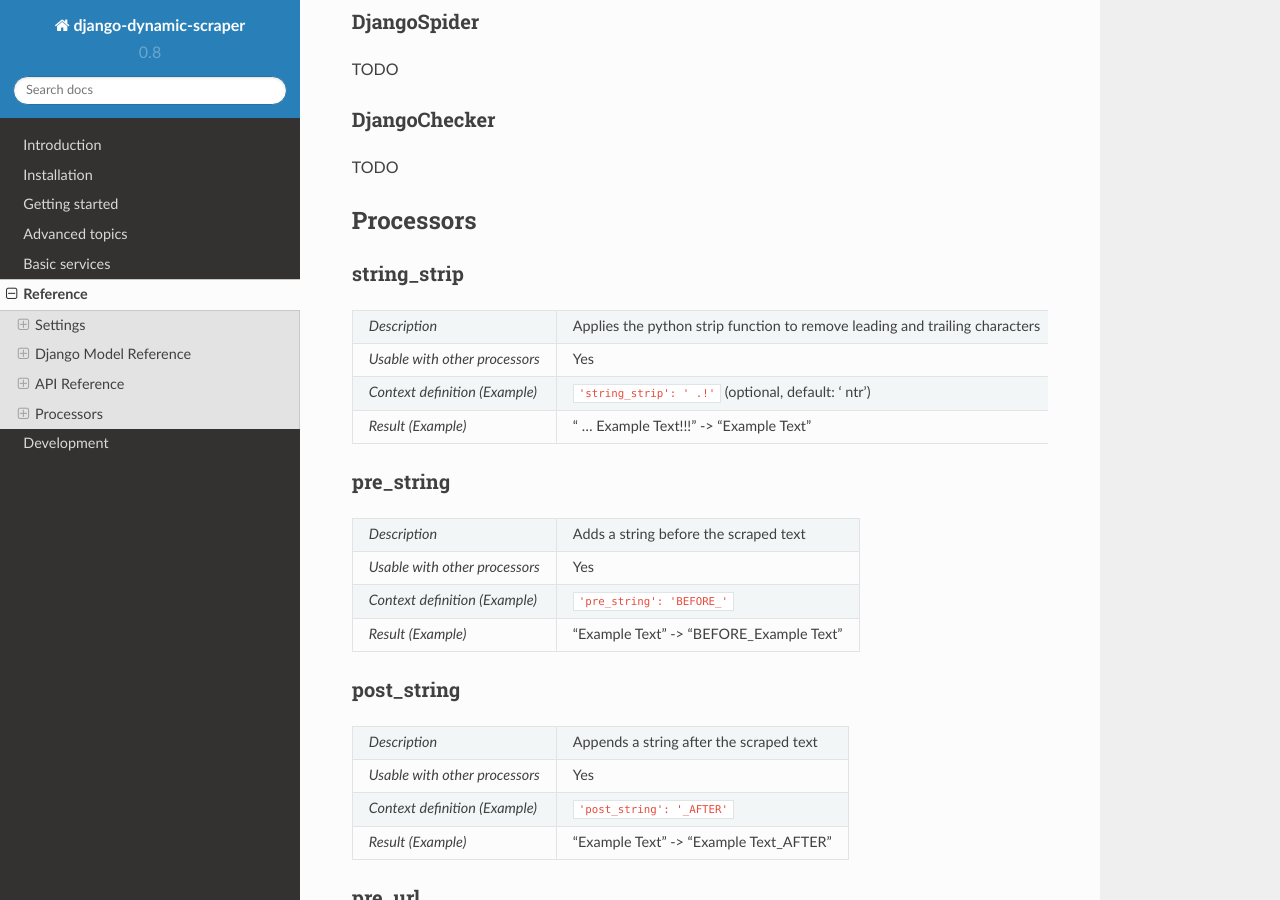
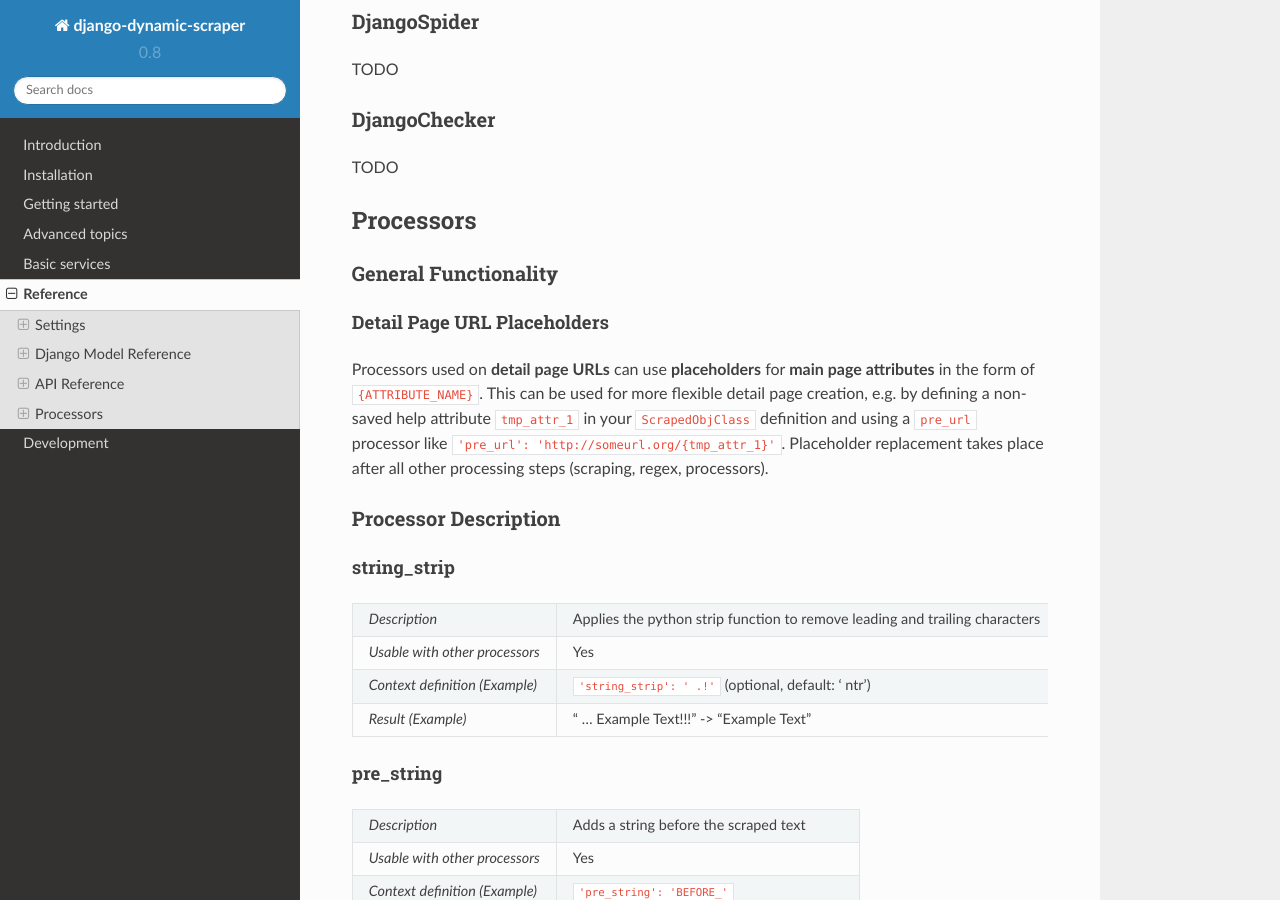
Before and after one commit to dev02019/django-dynamic-scraper, a Sphinx documentation site: the page built from docs/reference.rst, in a window 1280 px wide and 900 px high, scrolled down 2437 px. Built offline with Sphinx 7.4.7 and the Read the Docs theme 2.0.0, drawn with Linux system fonts in a browser that asks for light colours.

```diff
--- a/docs/development.rst
+++ b/docs/development.rst
@@ -94,6 +94,10 @@ Docker container can be run with::
 
 Release Notes
 =============
+**Changes in version 0.8.11-beta** (2016-01-05)
+
+* New :ref:`detail_page_url_placeholders` which can be used for more flexible detail page URL creation
+
 **Changes in version 0.8.10-beta** (2015-12-04)
 
 * New ``--with-next-alert`` flag for monitoring management cmds to reduce amount of mail alerts,
--- a/docs/getting_started.rst
+++ b/docs/getting_started.rst
@@ -269,6 +269,11 @@ This completes the xpath definitions for our scraper. The form you have filled o
    You can also **scrape** attributes of your object **from outside the base element** by using the ``..`` notation
    in your XPath expressions to get to the parent nodes!
 
+.. note::
+   Starting with ``DDS v.0.8.11`` you can build your **detail page URLs** with
+   placeholders for **main page attributes** in the form of ``{ATTRIBUTE_NAME}``, see :ref:`detail_page_url_placeholders` for further reference.
+
+
 .. _adding_request_page_types:
 
 Adding corresponding request page types
--- a/docs/reference.rst
+++ b/docs/reference.rst
@@ -139,8 +139,24 @@ TODO
 Processors
 ==========
 
+General Functionality
+---------------------
+
+.. _detail_page_url_placeholders:
+
+Detail Page URL Placeholders
+^^^^^^^^^^^^^^^^^^^^^^^^^^^^
+Processors used on **detail page URLs** can use **placeholders**
+for **main page attributes** in the form of ``{ATTRIBUTE_NAME}``. This can be used for more flexible
+detail page creation, e.g. by defining a non-saved help attribute ``tmp_attr_1`` in your ``ScrapedObjClass``
+definition and using a ``pre_url`` processor like ``'pre_url': 'http://someurl.org/{tmp_attr_1}'``.
+Placeholder replacement takes place after all other processing steps (scraping, regex, processors).
+
+Processor Description
+---------------------
+
 string_strip
-------------
+^^^^^^^^^^^^
 ============================== ================================================================
 *Description*                  Applies the python strip function to remove leading and trailing
                                characters
@@ -150,7 +166,7 @@ string_strip
 ============================== ================================================================
 
 pre_string
-----------
+^^^^^^^^^^
 ============================== ===================================================================
 *Description*                  Adds a string before the scraped text
 *Usable with other processors* Yes
@@ -159,7 +175,7 @@ pre_string
 ============================== ===================================================================
 
 post_string
------------
+^^^^^^^^^^^
 ============================== ===================================================================
 *Description*                  Appends a string after the scraped text
 *Usable with other processors* Yes
@@ -168,7 +184,7 @@ post_string
 ============================== ===================================================================
 
 pre_url
--------
+^^^^^^^
 ============================== ===================================================================
 *Description*                  Adding a domain to scraped url paths, works like pre_string with
                                some url specific enhancements (throwing away defined domain when
@@ -179,7 +195,7 @@ pre_url
 ============================== ===================================================================
 
 replace
--------
+^^^^^^^
 ============================== ===================================================================
 *Description*                  When the scraper succeeds in scraping the attribute value, the text
                                scraped is replaced with the replacement given in the processor
@@ -190,7 +206,7 @@ replace
 ============================== ===================================================================
 
 static
-------
+^^^^^^
 ============================== ===================================================================
 *Description*                  No matter if the scraper succeeds in scraping the attribute value
                                or not, the static value is used as an attribute value. This
@@ -202,7 +218,7 @@ static
 ============================== ===================================================================
 
 date
-----
+^^^^
 ============================== ===================================================================
 *Description*                  Tries to parse a date with Python's strptime function
                                (extra sugar: recognises 'yesterday', 'gestern', 'today', 'heute',
@@ -213,7 +229,7 @@ date
 ============================== ===================================================================
 
 time
-----
+^^^^
 ============================== ===================================================================
 *Description*                  Tries to parse a time with Python's strptime function
 *Usable with other processors* Yes
@@ -222,7 +238,7 @@ time
 ============================== ===================================================================
 
 ts_to_date
-----------
+^^^^^^^^^^
 ============================== ===================================================================
 *Description*                  Tries to extract the local date of a unix timestamp
 *Usable with other processors* Yes
@@ -231,7 +247,7 @@ ts_to_date
 ============================== ===================================================================
 
 ts_to_time
-----------
+^^^^^^^^^^
 ============================== ===================================================================
 *Description*                  Tries to extract the local time of a unix timestamp
 *Usable with other processors* Yes
@@ -240,7 +256,7 @@ ts_to_time
 ============================== ===================================================================
 
 duration
---------
+^^^^^^^^
 ============================== ===================================================================
 *Description*                  Tries to parse a duration, works like time processor but with
                                time unit overlap breakdown
--- a/setup.py
+++ b/setup.py
@@ -4,7 +4,7 @@ import os
 
 setup(
     name='django-dynamic-scraper',
-    version='0.8.10',
+    version='0.8.11',
     description='Creating Scrapy scrapers via the Django admin interface',
     author='Holger Drewes',
     author_email='Holger.Drewes@gmail.com',
```
